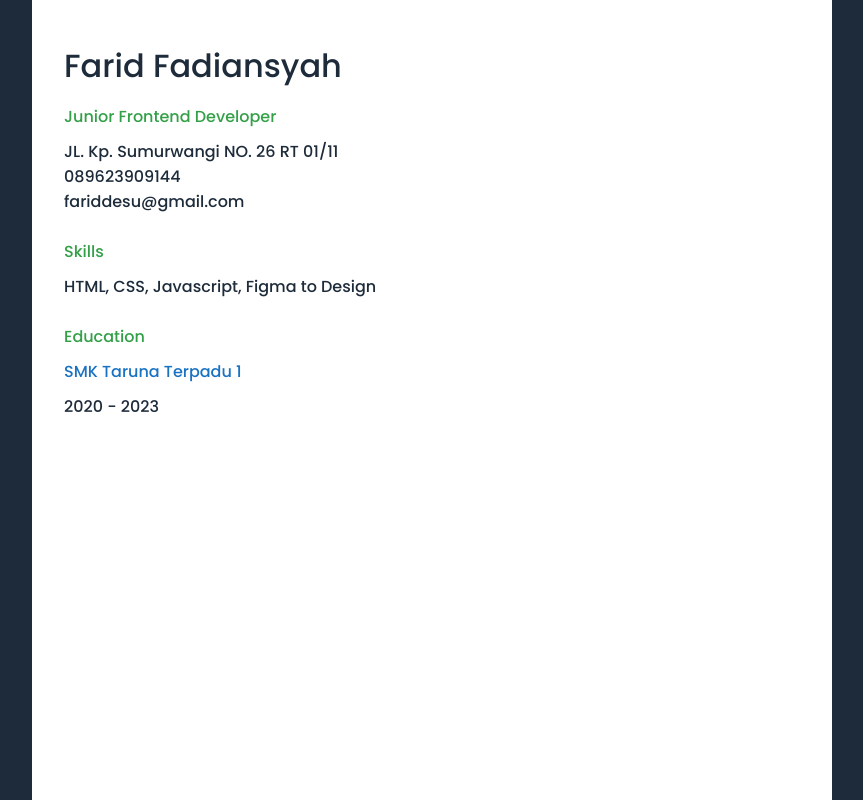
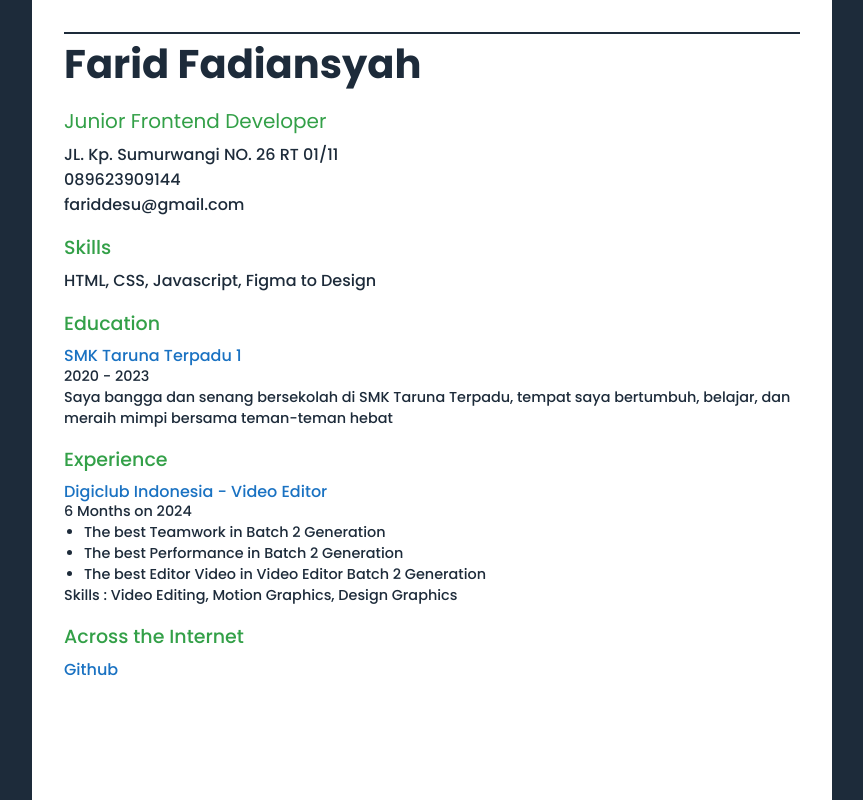
Before and after one commit to fariddesu/Single-Page-HTML-CV-Project, a plain HTML site: page index.html in a window 1280 px wide. Shown: the whole page, without its empty margins (208-1071 px from the left). Drawn offline with Linux system fonts and the light colour scheme.

Commit message:
this is my last commit i think..

```diff
--- a/index.html
+++ b/index.html
@@ -9,33 +9,58 @@
 </head>
 
 <body>
-    <div class="wrapper">
-        <h1 class="black">Farid Fadiansyah</h1>
+    <main>
+        <hr>
+        <h1>Farid Fadiansyah</h1>
         <section>
-            <h2>Junior Frontend Developer</h2>
-            <h2 class="black">
+            <h2 class="sub">Junior Frontend Developer</h2>
+            <p>
                 JL. Kp. Sumurwangi NO. 26 RT 01/11
                 <br>089623909144
                 <br>fariddesu@gmail.com
-            </h2>
+            </p>
         </section>
 
         <section>
             <h2>Skills</h2>
-            <h2 class="black">
+            <p>
                 HTML, CSS, Javascript, Figma to Design
-            </h2>
+            </p>
+        </section>
+
+        <section id="edu">
+            <h2>Education</h2>
+            <h3 class="blue">SMK Taruna Terpadu 1</h3>
+            <p>
+                2020 - 2023
+            </p>
+            <p>Saya bangga dan senang bersekolah di SMK Taruna Terpadu, tempat saya bertumbuh, belajar, dan meraih mimpi
+                bersama teman-teman hebat
+            </p>
+        </section>
+
+        <section id="exp">
+            <h2>Experience</h2>
+            <h3 class="blue">Digiclub Indonesia - Video Editor</h3>
+            <p>6 Months on 2024
+            <ul>
+                <li>The best Teamwork in Batch 2 Generation</li>
+                <li>The best Performance in Batch 2 Generation</li>
+                <li>The best Editor Video in Video Editor Batch 2 Generation</li>
+            </ul>
+            </p>
+            <p>Skills : Video Editing, Motion Graphics, Design Graphics
+            </p>
         </section>
 
         <section>
-            <h2>Education</h2>
-            <h2 class="blue">SMK Taruna Terpadu 1</h2>
-            <h2 class="black">
-                2020 - 2023
-            </h2>
+            <h2>Across the Internet</h2>
+            <p>
+                <a href="https://github.com/fariddesu">Github</a>
+            </p>
         </section>
 
-    </div>
+    </main>
 </body>
 
 </html>
--- a/style.css
+++ b/style.css
@@ -1,13 +1,13 @@
 /* Font */
 @import url('https://fonts.googleapis.com/css2?family=Poppins:ital,wght@0,100;0,200;0,300;0,400;0,500;0,600;0,700;0,800;0,900;1,100;1,200;1,300;1,400;1,500;1,600;1,700;1,800;1,900&family=Shippori+Mincho&display=swap');
 
-:root{
-    --green-col : #33a048;
-    --black-col : #1d2b3a;
-    --blue-col : #1a72c2;
+:root {
+    --green-col: #33a048;
+    --black-col: #1d2b3a;
+    --blue-col: #1a72c2;
 }
 
-*{
+* {
     margin: 0px;
     padding: 0px;
     box-sizing: border-box;
@@ -15,7 +15,7 @@
     font-weight: 500;
 }
 
-body{
+body {
     position: absolute;
     top: 50%;
     left: 50%;
@@ -24,36 +24,87 @@ body{
     place-items: center;
     min-height: 100vh;
     background: var(--black-col);
+    font-size: 16px;
 }
 
-.wrapper{
+main {
     width: 800px;
     height: 100vh;
     background: white;
     padding: 2em;
 }
+a {
+    color: var(--blue-col);
+    text-decoration: none;
+}
 
-section{
+a:hover {
+    text-decoration: underline;
+}
+
+hr {
+    border: 1px solid var(--black-col);
+}
+
+section {
     margin-bottom: 1em;
 }
 
-.black{
+.black {
     color: var(--black-col);
 }
 
-.blue{
+.blue {
     color: var(--blue-col);
 }
 
-h1, p, h2, h3{
-    padding: 0.3em 0em;
+ul {
+    margin-left: 20px;
 }
 
-h1{
-    font-size: 2em;
+li {
+    color: var(--black-col);
 }
 
-h2{
+h1,
+h2 {
+    margin-bottom: 0.3em;
+}
+
+h1 {
+    font-size: 40px;
+    font-weight: 700;
+    color: var(--black-col);
+}
+
+h2 {
     color: var(--green-col);
+    font-size: 19px;
+}
+
+h2.sub {
+    font-size: 20px;
+    font-weight: 400;
+}
+
+h3 {
     font-size: 1em;
 }
+
+p {
+    margin-bottom: 0.1em;
+    color: var(--black-col);
+}
+
+section#edu p,
+#exp p {
+    margin-top: -0.2em;
+    margin-bottom: 0.2em;
+    font-size: 0.9em;
+}
+
+section#exp li {
+    margin-top: -0.2em;
+    margin-bottom: 0.2em;
+    font-size: 0.9em;
+}
```
